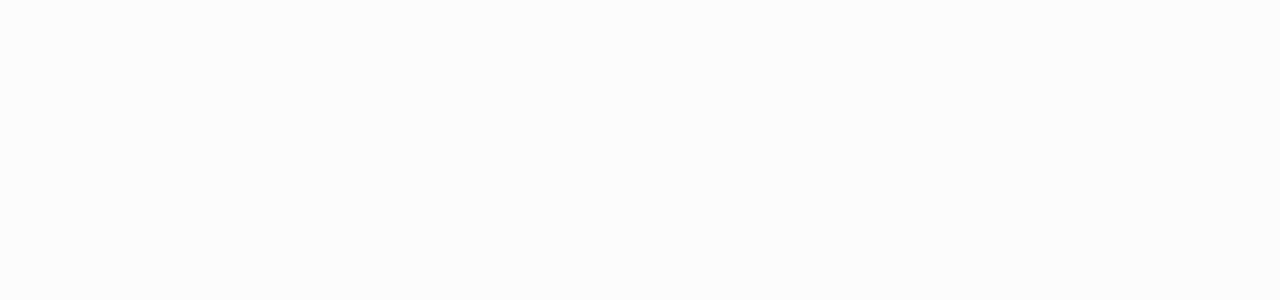
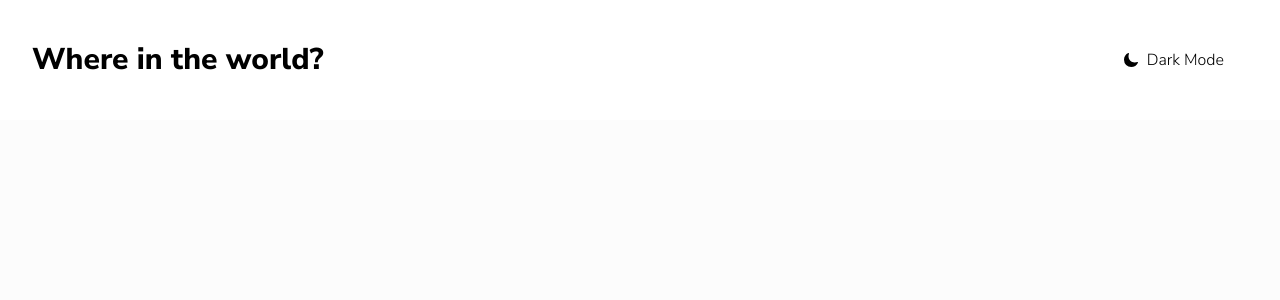
Before and after one commit to Zeyaddayman/countries, a Next.js app: page / in a window 1280 px wide. Shown: the top 300 px of the page. Built offline with nearby package versions, Linux system fonts and the light colour scheme.

Commit message:
installed react-icons and make header component with theme-switcher

```diff
--- a/package.json
+++ b/package.json
@@ -12,7 +12,8 @@
     "next": "15.3.3",
     "next-themes": "^0.4.6",
     "react": "^19.0.0",
-    "react-dom": "^19.0.0"
+    "react-dom": "^19.0.0",
+    "react-icons": "^5.5.0"
   },
   "devDependencies": {
     "@eslint/eslintrc": "^3",
--- /dev/null
+++ b/src/app/components/Header.tsx
@@ -0,0 +1,16 @@
+import ThemesSwitcher from "./ThemesSwitcher"
+
+const Header = () => {
+    return (
+        <header className="py-8 bg-element-bg">
+            <div className="container flex justify-between items-center">
+                <h2 className="heading">
+                    Where in the world?
+                </h2>
+                <ThemesSwitcher />
+            </div>
+        </header>
+    )
+}
+
+export default Header
--- a/src/app/components/ThemesSwitcher.tsx
+++ b/src/app/components/ThemesSwitcher.tsx
@@ -1,6 +1,7 @@
 "use client"
 
 import { useTheme } from "next-themes";
+import { IoMoon, IoMoonOutline } from "react-icons/io5";
 
 const ThemesSwitcher = () => {
 
@@ -11,13 +12,10 @@
     }
 
     return (
-        <div>
-            {theme === "light" ? (
-                <p onClick={toggleTheme} className='bg-element-bg'>Enable Dark Mode</p>
-            ): (
-                <p onClick={toggleTheme} className='bg-element-bg'>Enable Light Mode</p>
-            )}
-        </div>
+        <button onClick={toggleTheme} className="px-3 py-2 md:px-6 md:py-4 flex items-center gap-2 cursor-pointer hover:bg-background transition rounded">
+            {theme === "light" ? <IoMoonOutline />: <IoMoon />}
+            Dark Mode
+        </button>
     )
 }
 
--- a/src/app/layout.tsx
+++ b/src/app/layout.tsx
@@ -2,6 +2,7 @@
 import { Nunito_Sans } from "next/font/google";
 import "./globals.css";
 import ThemeProvider from "./providers/ThemeProvider";
+import Header from "./components/Header";
 
 const NunitoSans = Nunito_Sans({
   subsets: ["latin"],
@@ -24,6 +25,7 @@
         className={`${NunitoSans.className} antialiased`}
       >
         <ThemeProvider>
+          <Header />
           {children}
         </ThemeProvider>
       </body>
```
Also changed, not shown: 1 other file (tests, documents, lock files or other folders).
